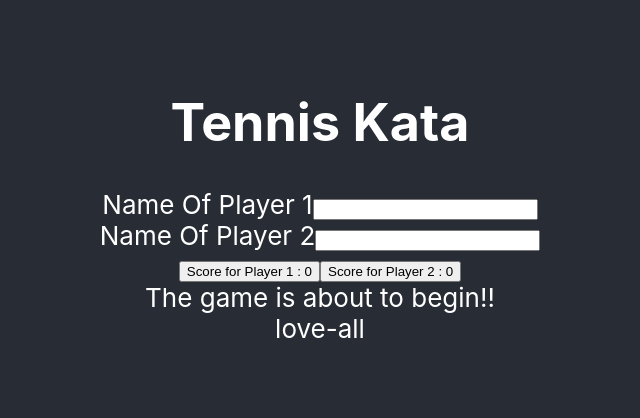
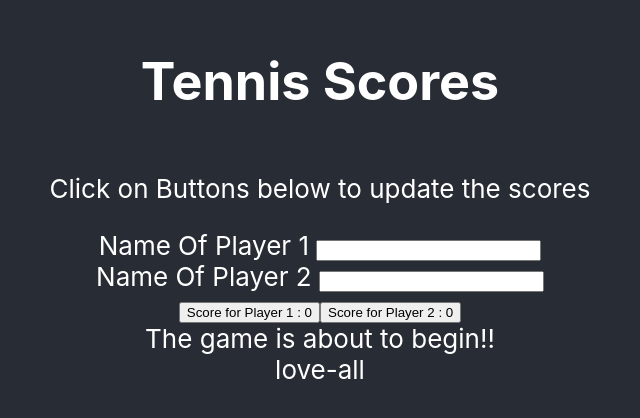
Before and after one commit to SukirtiSaxena/tennis-kata, a React (Create React App) app: page / in a window 1280 px wide. Shown: the part 200-618 px from the top of the page, without its empty margins (320-960 px from the left). Built offline with nearby package versions, Linux system fonts and the light colour scheme.

Commit message:
message after game start

```diff
--- a/src/App.js
+++ b/src/App.js
@@ -15,6 +15,9 @@ function App() {
   const incrementScoreP2 = () => { setScorePlayerTwo(scorePlayerTwo + 1); gameBoard(scorePlayerOne, scorePlayerTwo + 1); };
 
   const gameBoard = (s1, s2) => {
+    if (gameMessage === 'The game is about to begin!!')
+      setGameMessage('This is going to be interesting...');
+
     if (s1 > 3 || s2 > 3) {
       if (s1 === s2 + 1)
         setGameMessage('Player One is at Advantage');
@@ -49,13 +52,14 @@ function App() {
 
   return (
     <div className="App-header">
-      <h1> Tennis Kata </h1>
+      <h1> Tennis Scores </h1>
+      <p> Click on Buttons below to update the scores </p>
       <div>
-        <label htmlFor="player1">Name Of Player 1</label>
+        <label htmlFor="player1">Name Of Player 1    </label>
         <input type="text" id="player1" size="25" onChange={e => setPlayerOne(e.target.value)} />
       </div>
       <div>
-        <label htmlFor="player2">Name Of Player 2</label>
+        <label htmlFor="player2">Name Of Player 2    </label>
         <input type="text" id="player2" size="25" onChange={e => setPlayerTwo(e.target.value)} />
       </div>
       <div>
@@ -68,7 +72,6 @@ function App() {
       <div>
         <label> {gameScore} </label>
       </div>
-
     </div>
 
   );
```
